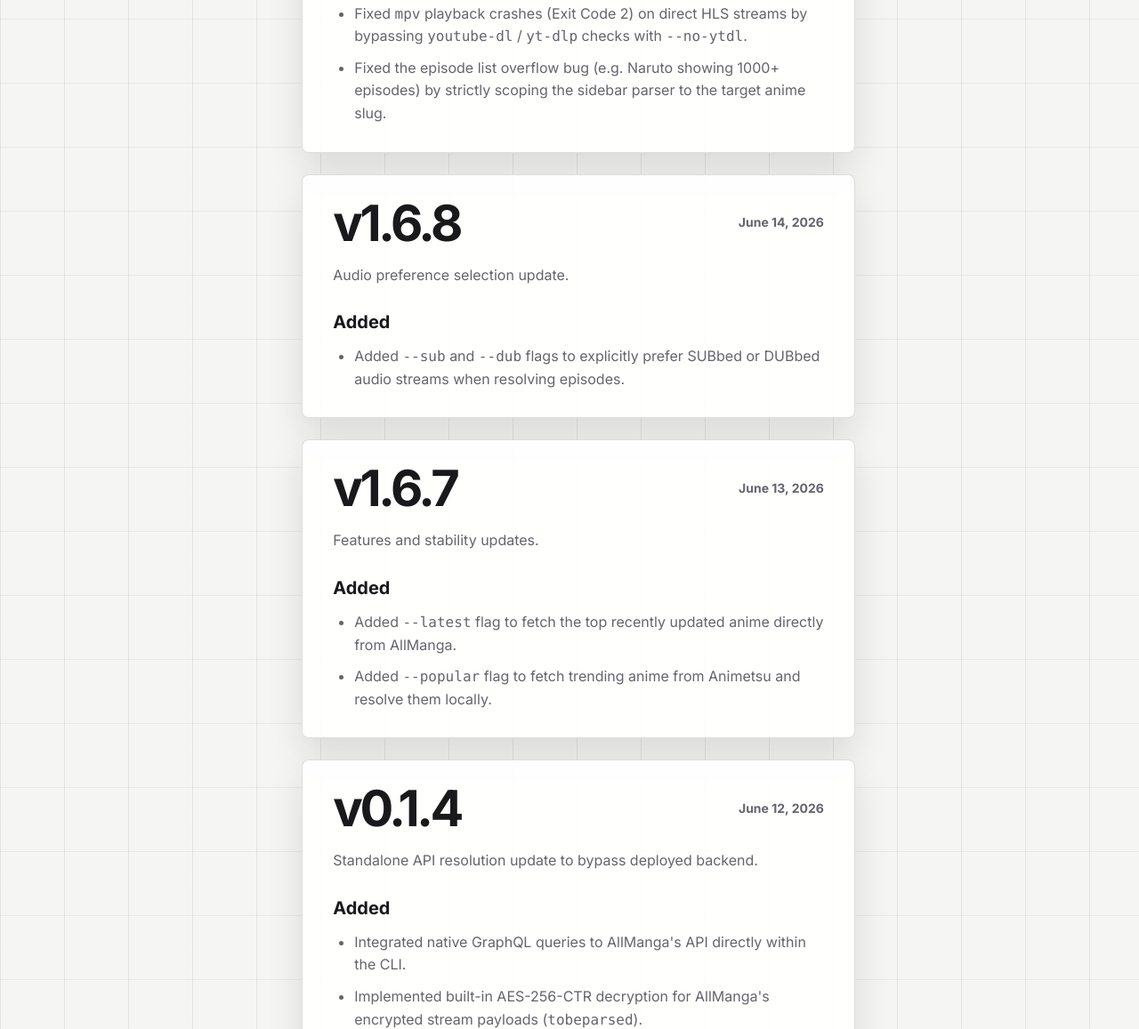
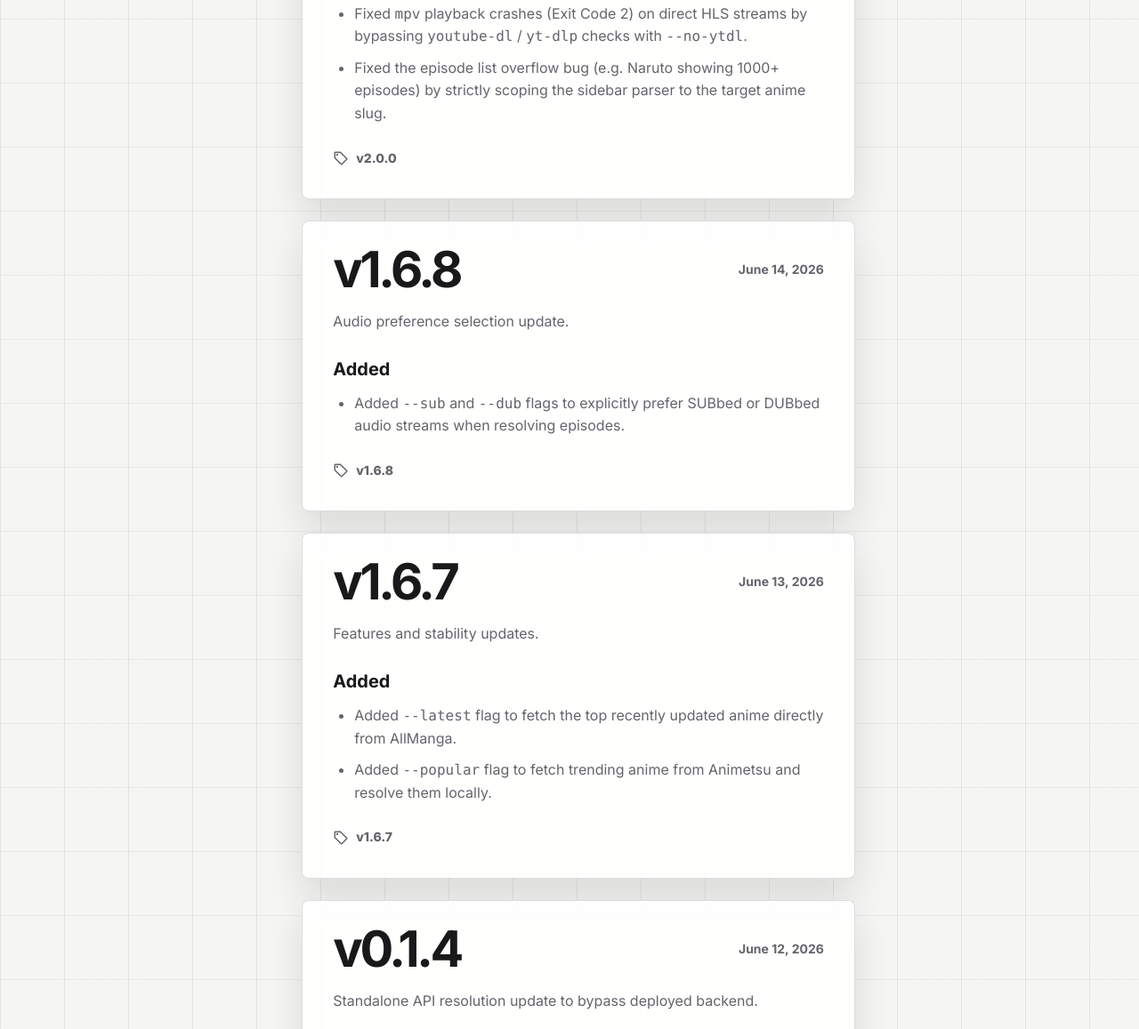
Before and after one commit to davenarchives/yorumi-cli, a website: page docs/docs.html in a window 1280 px wide. Shown: the part 5091-6248 px from the top of the page at 89% size. Drawn offline with nearby package versions, Linux system fonts and the light colour scheme.

Commit message:
docs(cli): add release links for v1.6.7, v1.6.8, and v2.0.0 in docs.html

```diff
--- a/docs/docs.html
+++ b/docs/docs.html
@@ -175,6 +175,16 @@
             <li>Fixed <code>mpv</code> playback crashes (Exit Code 2) on direct HLS streams by bypassing <code>youtube-dl</code> / <code>yt-dlp</code> checks with <code>--no-ytdl</code>.</li>
             <li>Fixed the episode list overflow bug (e.g. Naruto showing 1000+ episodes) by strictly scoping the sidebar parser to the target anime slug.</li>
           </ul>
+          <p class="release-links">
+            <a href="https://github.com/davenarchives/yorumi-cli/releases/tag/v2.0.0" rel="noreferrer" target="_blank" aria-label="Open v2.0.0 GitHub release">
+              <span class="tag-icon" aria-hidden="true">
+                <svg viewBox="0 0 24 24" focusable="false">
+                  <path d="M21.41 11.58l-9-9C12.05 2.22 11.55 2 11 2H4c-1.1 0-2 .9-2 2v7c0 .55.22 1.05.59 1.42l9 9c.36.36.86.58 1.41.58s1.05-.22 1.41-.59l7-7c.37-.36.59-.86.59-1.41s-.23-1.06-.59-1.42zM13 20.01 4 11V4h7l9 9-7 7.01zM6.5 8C7.33 8 8 7.33 8 6.5S7.33 5 6.5 5 5 5.67 5 6.5 5.67 8 6.5 8z"></path>
+                </svg>
+              </span>
+              v2.0.0
+            </a>
+          </p>
         </article>
 
         <article class="changelog-entry" id="docs-v1-6-8">
@@ -187,6 +197,16 @@
           <ul>
             <li>Added <code>--sub</code> and <code>--dub</code> flags to explicitly prefer SUBbed or DUBbed audio streams when resolving episodes.</li>
           </ul>
+          <p class="release-links">
+            <a href="https://github.com/davenarchives/yorumi-cli/releases/tag/v1.6.8" rel="noreferrer" target="_blank" aria-label="Open v1.6.8 GitHub release">
+              <span class="tag-icon" aria-hidden="true">
+                <svg viewBox="0 0 24 24" focusable="false">
+                  <path d="M21.41 11.58l-9-9C12.05 2.22 11.55 2 11 2H4c-1.1 0-2 .9-2 2v7c0 .55.22 1.05.59 1.42l9 9c.36.36.86.58 1.41.58s1.05-.22 1.41-.59l7-7c.37-.36.59-.86.59-1.41s-.23-1.06-.59-1.42zM13 20.01 4 11V4h7l9 9-7 7.01zM6.5 8C7.33 8 8 7.33 8 6.5S7.33 5 6.5 5 5 5.67 5 6.5 5.67 8 6.5 8z"></path>
+                </svg>
+              </span>
+              v1.6.8
+            </a>
+          </p>
         </article>
 
         <article class="changelog-entry" id="docs-v1-6-7">
@@ -200,6 +220,16 @@
             <li>Added <code>--latest</code> flag to fetch the top recently updated anime directly from AllManga.</li>
             <li>Added <code>--popular</code> flag to fetch trending anime from Animetsu and resolve them locally.</li>
           </ul>
+          <p class="release-links">
+            <a href="https://github.com/davenarchives/yorumi-cli/releases/tag/v1.6.7" rel="noreferrer" target="_blank" aria-label="Open v1.6.7 GitHub release">
+              <span class="tag-icon" aria-hidden="true">
+                <svg viewBox="0 0 24 24" focusable="false">
+                  <path d="M21.41 11.58l-9-9C12.05 2.22 11.55 2 11 2H4c-1.1 0-2 .9-2 2v7c0 .55.22 1.05.59 1.42l9 9c.36.36.86.58 1.41.58s1.05-.22 1.41-.59l7-7c.37-.36.59-.86.59-1.41s-.23-1.06-.59-1.42zM13 20.01 4 11V4h7l9 9-7 7.01zM6.5 8C7.33 8 8 7.33 8 6.5S7.33 5 6.5 5 5 5.67 5 6.5 5.67 8 6.5 8z"></path>
+                </svg>
+              </span>
+              v1.6.7
+            </a>
+          </p>
         </article>
 
         <article class="changelog-entry" id="docs-v0-1-4">
```
